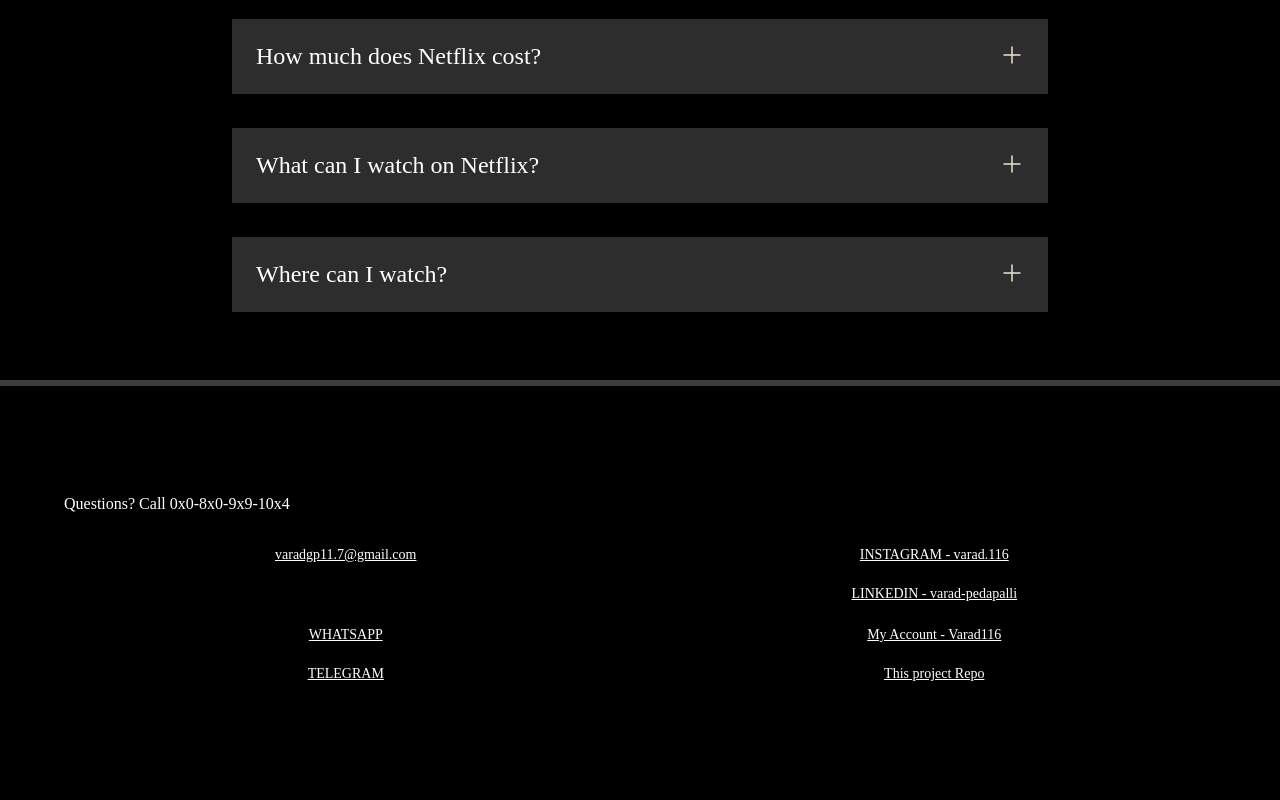
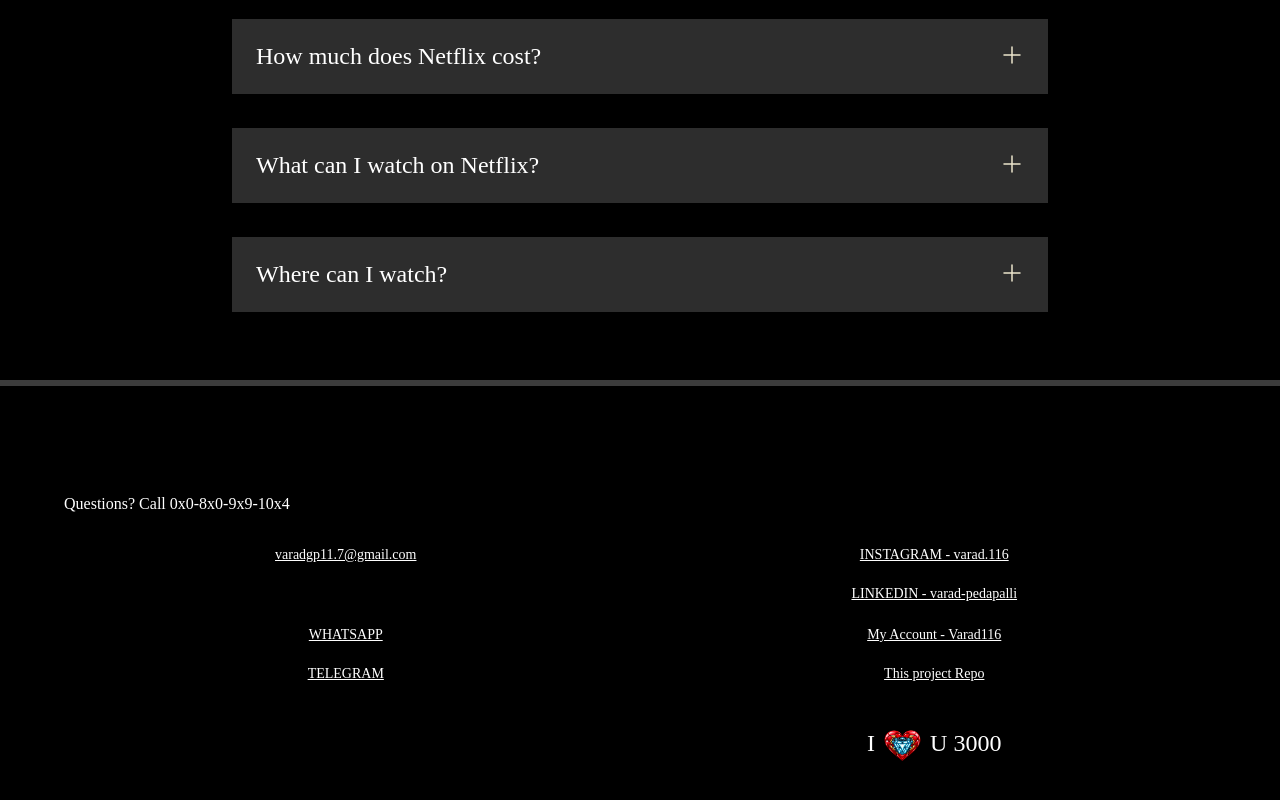
Before and after one commit to Varad116/netflix-clone, a plain HTML site: page index.html in a window 1280 px wide. Shown: the part 3334-4134 px from the top of the page. Before the commit the page ends 4091 px from the top, so only its background shows below. Drawn offline with Linux system fonts and the light colour scheme.

Commit message:
Add arc emoji and update footer with personalized message; enhance .arc class styling

```diff
--- a/index.html
+++ b/index.html
@@ -146,6 +146,7 @@
             <div class="footer-item">
                 <a href="https://github.com/Varad116">My Account - Varad116</a>
                 <a href="https://github.com/Varad116/netflix-clone">This project Repo</a>
+                <p class="arc">I <a href="https://varadpedapalli.vercel.app/"><img src="arc-emoji.png" width="43px"style="position: relative; top: 19px;" class="arc-emoji" alt="❤️"></a> U 3000</p>
             </div>
         </div>
     </footer>
--- a/style.css
+++ b/style.css
@@ -212,6 +212,10 @@ footer .questions {
     color: white;
 }
 
+.arc {
+    font-size: 1.5rem;
+}
+
 
 
 @media screen and (max-width: 1300px) {
@@ -301,5 +305,5 @@ footer .questions {
         position: absolute;
         width: 305px;
         top: 75px;
-     }
     }
+}
```
Also changed, not shown: arc-emoji.png (added).
